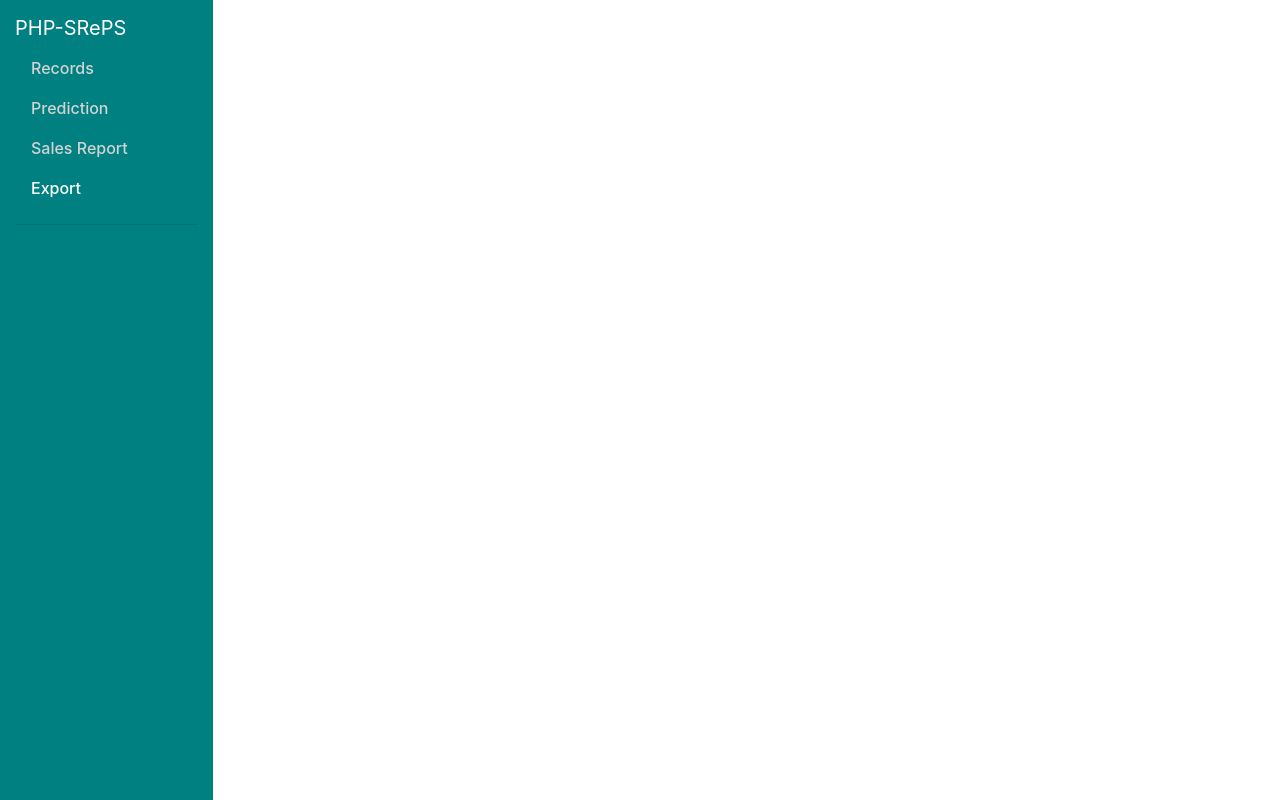
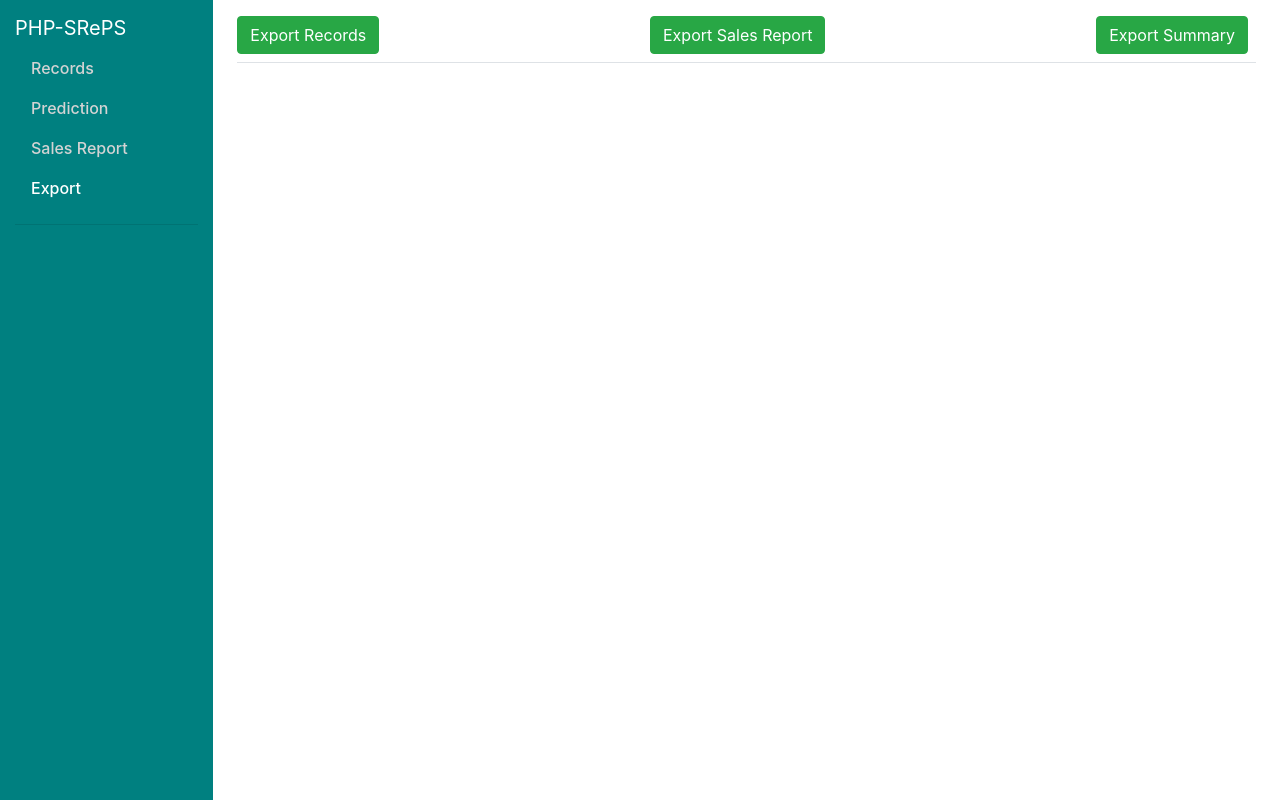
Before and after one commit to DoubtAvatar-DP2/PHP-SRePS, a PHP site: page /export.php in a window 1280 px wide. Run offline with PHP 8.4, Linux system fonts and the light colour scheme; data comes from the database, SQL or seed files in the repository; data that the repository does not hold is empty.

Commit message:
NEW: Added a page with buttons to each different kind of export

```diff
--- a/src/export.php
+++ b/src/export.php
@@ -2,6 +2,20 @@
     include("includes/header.php");
     include("includes/nav.php");
 ?>
+<main role="main" class="col-md-9 ml-sm-auto col-lg-10 px-md-4">
+<div
+          class="d-flex justify-content-between flex-wrap flex-md-nowrap align-items-center pt-3 pb-2 mb-3 border-bottom">
+    <div class="btn-group mr-2">
+        <a href="backend_api/export-file.php?file=records" class="btn btn-success">Export Records</a>
+    </div>
+    <div class="btn-group mr-2">
+        <a href="backend_api/export-file.php?file=salesReport" class="btn btn-success">Export Sales Report</a>
+    </div>
+    <div class="btn-group mr-2">
+        <a href="backend_api/export-file.php?file=summary" class="btn btn-success">Export Summary</a>
+    </div>
+    </div>
+</main>
 
 <?php
     include("includes/footer.php");
```
